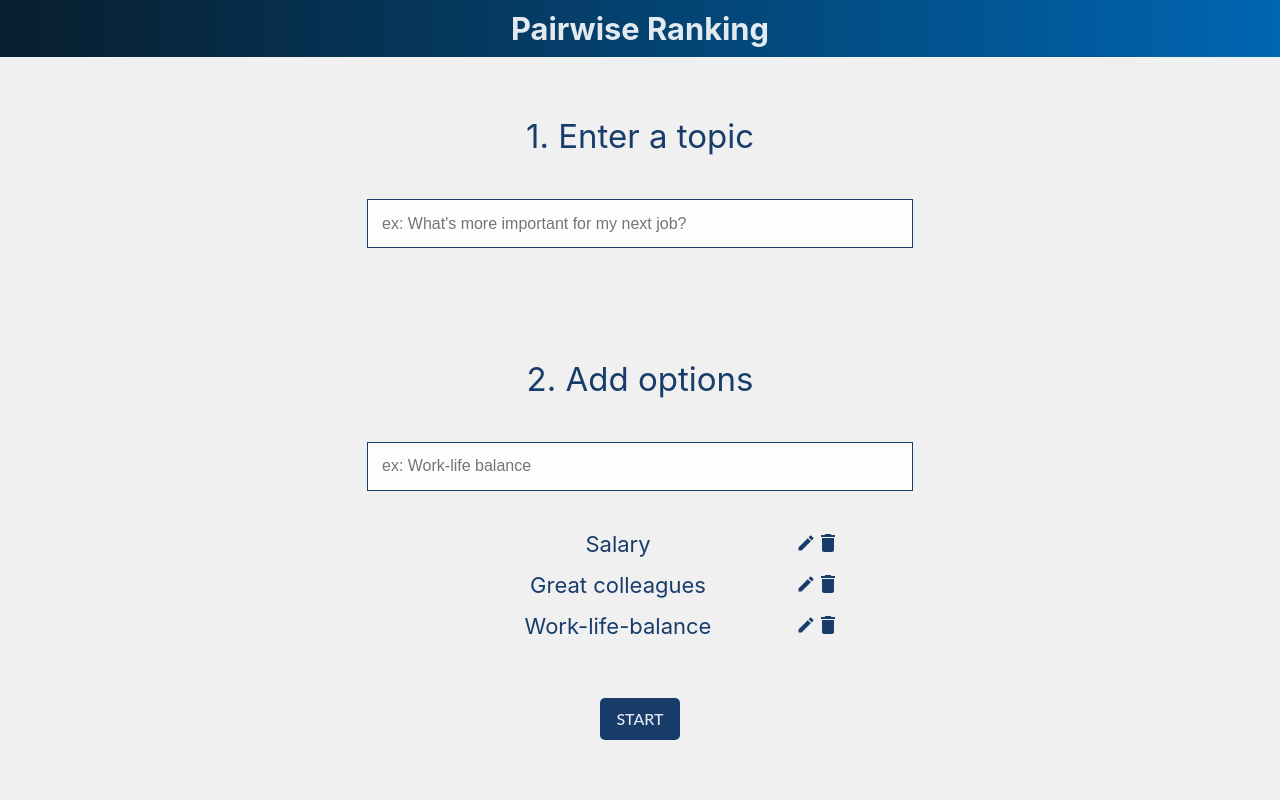
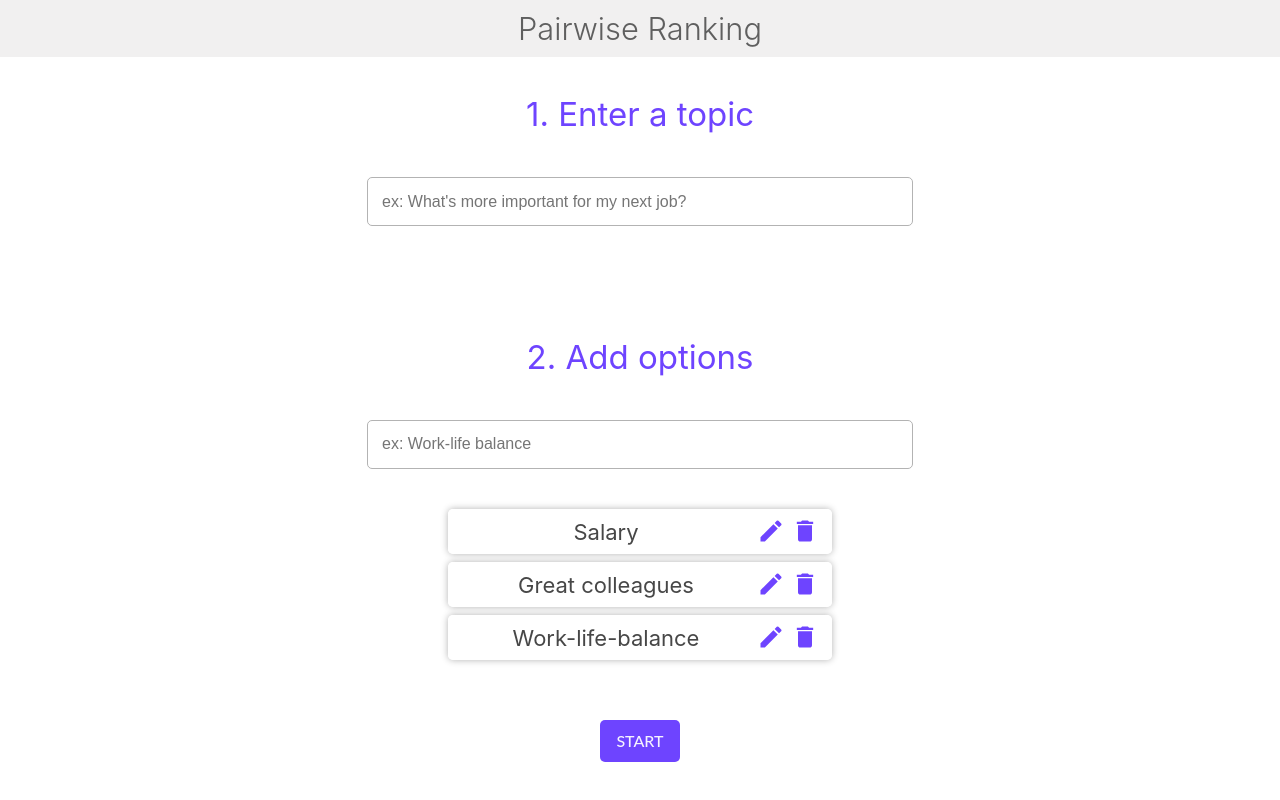
Before and after one commit to mariannefabre/pairwise-ranking-app, a React (Create React App) app: page / in a window 1280 px wide. Built offline with nearby package versions, Linux system fonts and the light colour scheme.

Commit message:
Change style

```diff
--- a/src/components/AddTopicTab.js
+++ b/src/components/AddTopicTab.js
@@ -1,6 +1,5 @@
 import { useDispatch } from "react-redux";
 import "../styles.css";
-import AddCircleIcon from "@material-ui/icons/AddCircle";
 
 const AddTopicTab = () => {
   const dispatch = useDispatch();
@@ -26,13 +25,13 @@ const AddTopicTab = () => {
         }}
         onKeyPress={keyPressed}
       />
-      <AddCircleIcon
-      id="tab-add-button"
+      <button
+      className="button tab-enter-button"
         onClick={() => {
           handleClick(input.value);
           input.value = "";
         }}
-      />
+      >ok</button>
     </div>
   );
 };
--- a/src/components/Navigation.js
+++ b/src/components/Navigation.js
@@ -1,5 +1,5 @@
-import ArrowBackIosSharpIcon from "@material-ui/icons/ArrowBackIosSharp";
-import ArrowForwardIosSharpIcon from "@material-ui/icons/ArrowForwardIosSharp";
+import NavigateBeforeIcon from "@material-ui/icons/NavigateBefore";
+import NavigateNextIcon from "@material-ui/icons/NavigateNext";
 import { useDispatch } from "react-redux";
 
 const Navigation = ({ currentChoice, choices, numberOfQuestions }) => {
@@ -25,15 +25,17 @@ const Navigation = ({ currentChoice, choices, numberOfQuestions }) => {
   };
   return (
     <div className="navigation">
-      <ArrowBackIosSharpIcon
-        className={currentChoice >= 0 ? "" : "hidden"}
+      <NavigateBeforeIcon
+        id="nav-icon"
+        className={currentChoice >= 0 ? "nav-icon" : "hidden"}
         onClick={handlePrevQuestion}
       />
       <p>
         {currentChoice + 1}/{numberOfQuestions}
       </p>
-      <ArrowForwardIosSharpIcon
-        className={choices[currentChoice] ? "" : "hidden"}
+      <NavigateNextIcon
+        id="nav-icon"
+        className={choices[currentChoice] ? "nav-icon" : "hidden"}
         onClick={handleNextQuestion}
       />
     </div>
--- a/src/components/Option.js
+++ b/src/components/Option.js
@@ -39,9 +39,9 @@ const Option = ({ option }) => {
         ) : (
           <p className="option">{text}</p>
         )}
-        {isEditable ? <CheckSharpIcon fontSize="small" onClick={handleEdit}></CheckSharpIcon> : <EditIcon fontSize="small" onClick={handleEdit}></EditIcon>}
+        {isEditable ? <CheckSharpIcon id="icon" onClick={handleEdit}></CheckSharpIcon> : <EditIcon id="icon" onClick={handleEdit}></EditIcon>}
 
-        <Delete onClick={handleRemove}></Delete>
+        <Delete id="icon" onClick={handleRemove}></Delete>
       </li>
     );
 
--- a/src/styles.css
+++ b/src/styles.css
@@ -1,7 +1,7 @@
 #root {
-  --main-bg-color: #ebebebb9;
-  --second-color: #193d6b;
-  --third-color: #ffffffe3;
+  --main-bg-color: #ffffffee;
+  --second-color: #6E44FF;
+  --third-color: #ffffffee;
   background-color: var(--main-bg-color);
   font-size: 18px;
 }
@@ -34,37 +34,46 @@
 }
 
 h1 {
-  background: linear-gradient(
+/*   background: linear-gradient(
     90deg,
-    rgba(8, 30, 46, 1) 0%,
-    rgba(0, 102, 178, 1) 100%
-  );
+    rgb(83, 33, 148) 0%,
+    rgb(59, 56, 238) 100%
+  ); */
+  background-color: #f1f0f0;
   padding: 10px 0;
   width: 100%;
   margin: 0 auto;
   font-size: 1.4em;
   position: absolute;
   top: 0px;
-  color: var(--third-color);
+  color: #5f5f5f;
+  font-weight:300;
 }
 
 h2 {
   margin-bottom: 5vh;
+  color: #5f5f5f;
+  font-weight:300;
 }
 
 input {
-  font-size: 1rem;
+  font-size: 0.9rem;
   height: 45px;
-  text-indent: 12px;
   border: none;
+  text-indent: 2px;
   color: var(--second-color);
+  border-radius: 5px;
   border: 2px solid transparent;
   background-color: var(--third-color);
   transition: all 0.1s;
 }
+@media only screen and (min-width: 500px) {
+  input {
+    font-size: 1rem;
+    text-indent: 12px;
+  }
+}
 input:focus {
-  background: none;
-  font-family: "Lato", sans-serif;
   border: 2px solid var(--second-color);
   color: var(--second-color);
 }
@@ -98,7 +107,13 @@ input:focus::placeholder {
 .list-item {
   display: flex;
   align-items: center;
+  background-color: var(--third-color);
+  border-radius: 5px;
+  margin: 8px;
+  padding: 2px 10px;
+  box-shadow: 0 0 7px rgb(179, 179, 179);
 }
+
 .option,
 .option-edit {
   width: 90%;
@@ -108,9 +123,17 @@ input:focus::placeholder {
   border: unset;
   height: 25px;
   text-indent: 0;
+  color: rgb(71, 71, 71);
 }
 .option-edit {
   color: var(--second-color);
+  outline:none;
+  box-shadow: 0 0 10px var(--second-color);
+}
+.option-edit {
+  color: var(--second-color);
+  outline:none;
+  box-shadow: 0 0 10px var(--second-color);
 }
 .option-list {
   list-style: none;
@@ -147,19 +170,28 @@ input:focus::placeholder {
   width: 90%;
   margin-right: 5px;
   margin-left: 30px;
-  border: 1.5px solid var(--second-color);
+border: 1.5px solid  rgb(179, 179, 179);
+  transition: all 0.1s;
 }
 .tab input:focus {
+  box-shadow: 0 0 8px var(--second-color);
   outline: none;
 }
 #tab-add-button {
   cursor: pointer;
   font-size: 35px;
 }
+.tab-enter-button {
+  margin: 0;
+  padding: 0 8px;
+  height: 35px;
+}
 @media only screen and (min-width: 550px) {
-  #tab-add-button {
+  #tab-add-button,
+  .tab-enter-button {
     display: none;
   }
+
   .tab input {
     margin-right: 0;
     margin-left: 0;
@@ -169,7 +201,11 @@ input:focus::placeholder {
 .homepage-step {
   font-size: 1.5em;
 }
-
+#icon {
+  font-size: 28px;
+  margin: 0 3px;
+  cursor: pointer;
+}
 .choice {
   width: 80vw;
   font-size: 22px;
@@ -181,7 +217,7 @@ input:focus::placeholder {
   margin: 40px auto;
   padding: 20px 0;
   background-color: transparent;
-  font-size: 20px;
+  font-size: 22px;
   border: solid 1px var(--second-color);
   color: var(--second-color);
 }
@@ -233,11 +269,11 @@ input:focus::placeholder {
   display: inline-flex;
   justify-content: space-evenly;
   margin: 20px 0;
+  font-size: 18px;
 }
-.navigation p {
-  font-size: 15px;
+#nav-icon {
+  font-size: 50px;
 }
-
 .hidden {
   visibility: hidden;
 }
@@ -251,6 +287,7 @@ input:focus::placeholder {
   margin: 5px;
 }
 .ranking-table {
+  color: #5f5f5f;
   margin: 50px auto;
 }
 .ranking-data {
@@ -264,9 +301,9 @@ input:focus::placeholder {
 }
 .thumb-up {
   font-size: 20;
-  color: var(var(--second-color));
+  color: #b688ff;
 }
 .thumb-down {
   font-size: 20;
-  color: rgb(194, 10, 10);
+  color: #f1f0f0;
 }
```
